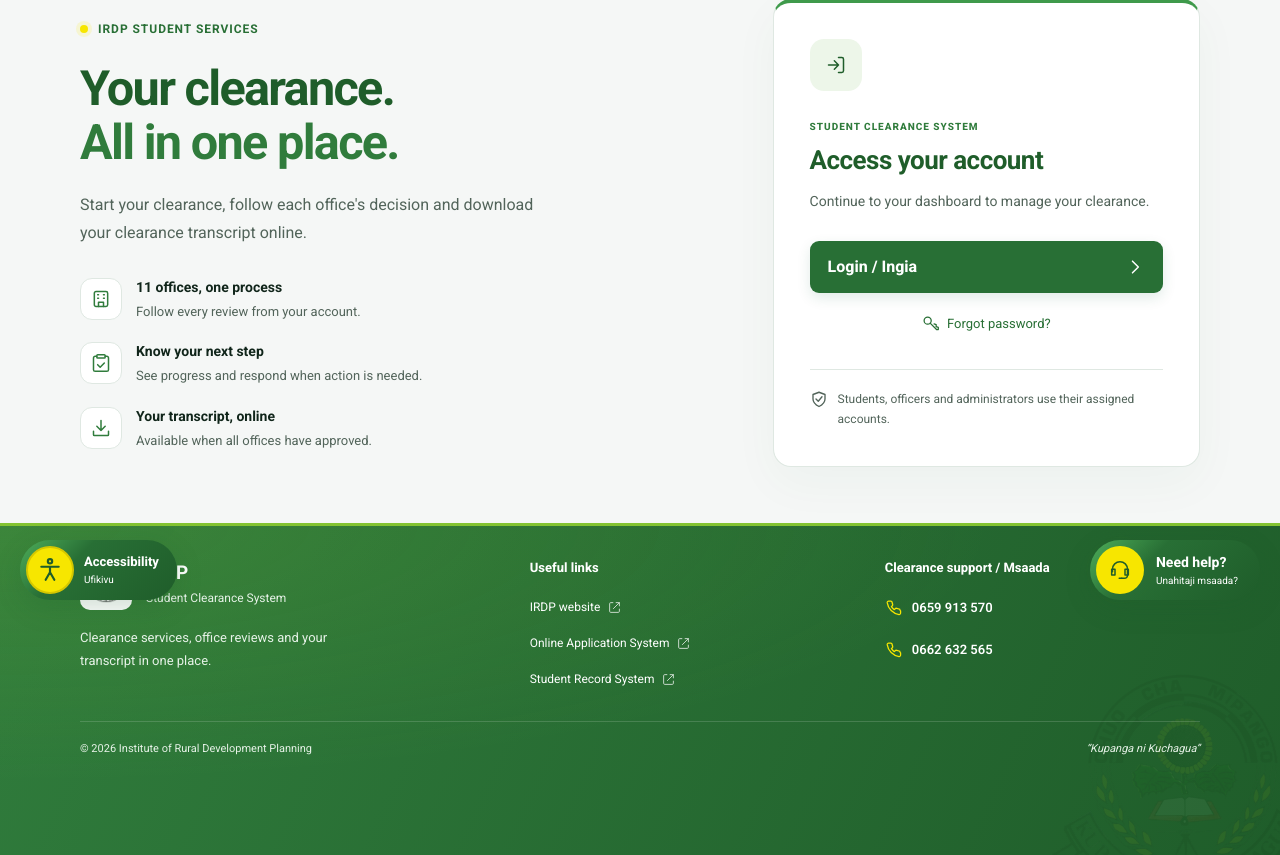
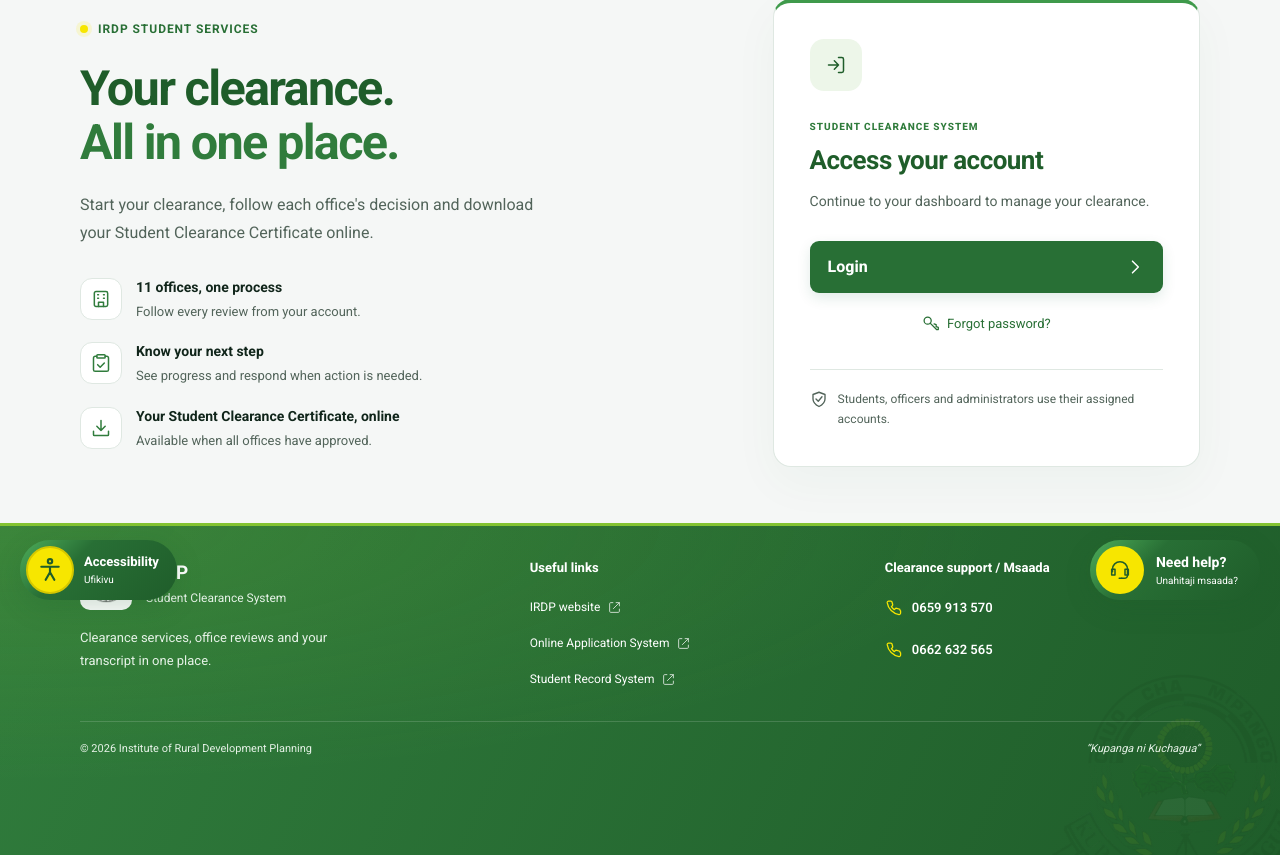
Before and after one commit to stevenkibabaje-IT/irdp_e_clearance, a PHP site: page /Irdp_e_clearance/ in a window 1280 px wide. Shown: the part 180-1035 px from the top of the page. Run offline with PHP 8.4, Linux system fonts and the light colour scheme; data comes from the database, SQL or seed files in the repository; data that the repository does not hold is empty; some libraries are stand-ins or nearby versions.

Commit message:
Update homepage certificate wording and account links

```diff
--- a/index.php
+++ b/index.php
@@ -7,14 +7,14 @@
 <head>
     <meta charset="utf-8">
     <meta name="viewport" content="width=device-width, initial-scale=1">
-    <meta name="description" content="IRDP Student Clearance System. Start clearance, follow office reviews and download your transcript.">
+    <meta name="description" content="IRDP Student Clearance System. Start clearance, follow office reviews and download your Student Clearance Certificate.">
     <title>IRDP Student Clearance System</title>
     <link rel="icon" type="image/png" href="<?= e(url('assets/img/irdp-logo-web.png')) ?>">
     <link rel="preload" href="<?= e(url('assets/fonts/roboto-latin.woff2')) ?>" as="font" type="font/woff2" crossorigin>
     <link rel="stylesheet" href="<?= e(url('assets/css/style.css?v=' . filemtime(__DIR__.'/assets/css/style.css'))) ?>">
 </head>
 <body class="landing">
-    <a class="skip-link" href="#main-content">Skip to main content / Nenda kwenye maudhui</a>
+    <a class="skip-link" href="#main-content">Skip to main content</a>
     <?php $institutionHome = true; require __DIR__ . '/includes/institution_header.php'; ?>
     <main class="landing-main" id="main-content" tabindex="-1">
         <?php require __DIR__ . '/includes/accessibility.php'; ?>
@@ -22,11 +22,11 @@
             <div class="landing-intro">
                 <span class="landing-eyebrow"><span aria-hidden="true"></span> IRDP Student Services</span>
                 <h1 id="welcome-heading">Your clearance.<br><span>All in one place.</span></h1>
-                <p>Start your clearance, follow each office's decision and download your clearance transcript online.</p>
+                <p>Start your clearance, follow each office's decision and download your Student Clearance Certificate online.</p>
                 <ul class="landing-benefits" aria-label="Clearance services">
                     <li><span><?= icon('building') ?></span><div><strong>11 offices, one process</strong><small>Follow every review from your account.</small></div></li>
                     <li><span><?= icon('clipboard-check') ?></span><div><strong>Know your next step</strong><small>See progress and respond when action is needed.</small></div></li>
-                    <li><span><?= icon('download') ?></span><div><strong>Your transcript, online</strong><small>Available when all offices have approved.</small></div></li>
+                    <li><span><?= icon('download') ?></span><div><strong>Your Student Clearance Certificate, online</strong><small>Available when all offices have approved.</small></div></li>
                 </ul>
             </div>
             <div class="landing-entry">
@@ -34,7 +34,7 @@
                 <span class="eyebrow">STUDENT CLEARANCE SYSTEM</span>
                 <h2>Access your account</h2>
                 <p>Continue to your dashboard to manage your clearance.</p>
-                <a class="btn primary full landing-login" href="<?= e(url('auth/login.php')) ?>">Login / Ingia <?= icon('chevron-right') ?></a>
+                <a class="btn primary full landing-login" href="<?= e(url('auth/login.php')) ?>">Login <?= icon('chevron-right') ?></a>
                 <a class="landing-forgot" href="<?= e(url('auth/forgot.php')) ?>"><?= icon('key') ?> Forgot password?</a>
                 <div class="landing-entry-note"><?= icon('shield') ?><span>Students, officers and administrators use their assigned accounts.</span></div>
             </div>
```
